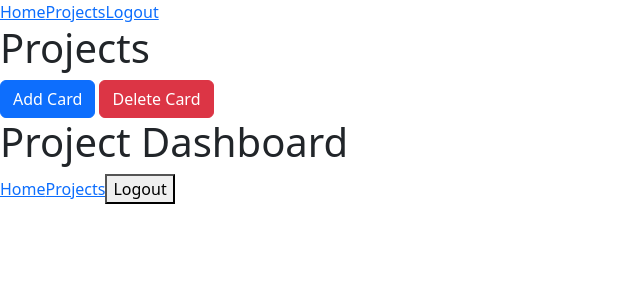
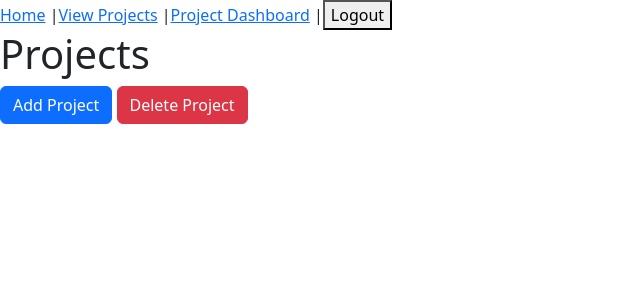
Before and after one commit to TClarke19/rapid-recall, a React (Create React App) app in the folder rapid-recall-fe/front-end/: page /projects in a window 1280 px wide. Shown: the top 300 px of the page, without its empty margins (0-640 px from the left). Built offline with nearby package versions, Linux system fonts and the light colour scheme.

Commit message:
Adjust pages and some of their elements.

```diff
--- a/rapid-recall-fe/front-end/src/App.js
+++ b/rapid-recall-fe/front-end/src/App.js
@@ -11,13 +11,14 @@ import Project from './components/Project';
 function App() {
   return (
       <Router>
+          <Navbar />
         <Routes>
           <Route path="/" element={<Login />} />
           <Route path="/home" element={<Home />} />
-          <Route path="/projects" element={<ProjectDash />} />
+            <Route path="/project_dashboard" element={<ProjectDash />} />
+            <Route path="/projects" element={<Projects />} />
           //<Route path="/projects/:id" component={Project} /> // TODO: move route to project dashboard page
         </Routes>
-        <Navbar />
       </Router>
   );
 }
--- a/rapid-recall-fe/front-end/src/components/Flashcard.js
+++ b/rapid-recall-fe/front-end/src/components/Flashcard.js
@@ -1,3 +1,4 @@
+import React from 'react';
 function Flashcard({ flashcard }) {
     const [showAnswer, setShowAnswer] = React.useState(false);
 
--- a/rapid-recall-fe/front-end/src/components/Home/Home.js
+++ b/rapid-recall-fe/front-end/src/components/Home/Home.js
@@ -1,6 +1,6 @@
 import React from "react";
-import Button from 'react-bootstrap/Button';
-import { Link } from 'react-router-dom';
+//import Button from 'react-bootstrap/Button';
+//import { Link } from 'react-router-dom';
 import { useEffect, useState } from 'react';
 import { useNavigate } from 'react-router-dom';
 import { jwtDecode } from 'jwt-decode';
@@ -28,16 +28,16 @@ const Home = () => {
     return (
         <div>
             <nav>
-                <Link to="/">Home</Link>
-                <Link to="/projects">Projects</Link>
-                <Link to="/logout">Logout</Link>
+                {/*<Link to="/">Home</Link>*/}
+                {/*<Link to="/projects">Projects</Link>*/}
+                {/*<Link to="/logout">Logout</Link>*/}
             </nav>
             <h1>Home page</h1>
-            <h1>Welcome to the Home Page</h1>
-            <>
+            {/*<h1>Welcome to the Home Page</h1>*/}
+            {/*<>
                 <Button variant="primary">Add Project</Button>{' '}
                 <Button variant="danger">Delete Project</Button>{' '}
-            </>
+            </>*/}
             {userInfo && (
                 <div>
                     <h2>User Information</h2>
--- a/rapid-recall-fe/front-end/src/components/Navbar.js
+++ b/rapid-recall-fe/front-end/src/components/Navbar.js
@@ -16,8 +16,9 @@ const Navbar = () => {
 
     return (
         <nav>
-            <Link to="/home">Home</Link>
-            <Link to="/projects">Projects</Link>
+            <Link to="/home">Home</Link> |
+            <Link to="/projects">View Projects</Link> |
+            <Link to="/project_dashboard">Project Dashboard</Link> |
             <button onClick={handleLogout}>Logout</button> {/* Logout Button */}
         </nav>
     );
--- a/rapid-recall-fe/front-end/src/components/Project.js
+++ b/rapid-recall-fe/front-end/src/components/Project.js
@@ -1,4 +1,6 @@
 //import React from 'react';
+import React from 'react';
+import Button from 'react-bootstrap/Button';
 import Flashcard from './Flashcard';
 
 function Project({ flashcards }) {
@@ -7,6 +9,9 @@ function Project({ flashcards }) {
         {flashcards.map(flashcard => (
           <Flashcard flashcard={flashcard} key={flashcard.id} />
         ))}
+          <h1>Project</h1>
+          <Button variant="primary">Add Card</Button>{' '}
+          <Button variant="danger">Delete Card</Button>{' '}
       </div>
     );
   }
--- a/rapid-recall-fe/front-end/src/components/Projects.js
+++ b/rapid-recall-fe/front-end/src/components/Projects.js
@@ -1,11 +1,18 @@
 import { Link } from 'react-router-dom';
+import React from "react";
+import Button from 'react-bootstrap/Button';
 
-function Projects({ projects }) {
+function Projects({ projects = [] }) {
   return (
     <div>
       {projects.map(project => (
         <Link to={`/projects/${project.id}`}>{project.name}</Link>
       ))}
+      <>
+          <h1>Projects</h1>
+        <Button variant="primary">Add Project</Button>{' '}
+        <Button variant="danger">Delete Project</Button>{' '}
+      </>
     </div>
   );
 }
--- a/rapid-recall-fe/front-end/src/components/Projects/Project_Dash.js
+++ b/rapid-recall-fe/front-end/src/components/Projects/Project_Dash.js
@@ -2,21 +2,21 @@
 
 import React from 'react';
 import Button from 'react-bootstrap/Button';
-import { Link } from 'react-router-dom';
+//import { Link } from 'react-router-dom';
 
 
 const ProjectDash = () => {
     return (
        <div>
             <nav>
-                <Link to="/">Home</Link>
-                <Link to="/projects">Projects</Link>
-                <Link to="/logout">Logout</Link>
+                {/* <Link to="/">Home</Link>*/}
+                {/* <Link to="/projects">Projects</Link>*/}
+                {/* <Link to="/logout">Logout</Link>*/}
             </nav>
-            <h1>Projects</h1>
+           <h1>Project Dashboard</h1>
             <Button variant="primary">Add Card</Button>{' '}
             <Button variant="danger">Delete Card</Button>{' '}
-            <h1>Project Dashboard</h1>
+
             {/* Project dashboard content goes here */}
         </div>
 
```
Also changed, not shown: 1 other file (tests, documents, lock files or other folders).
